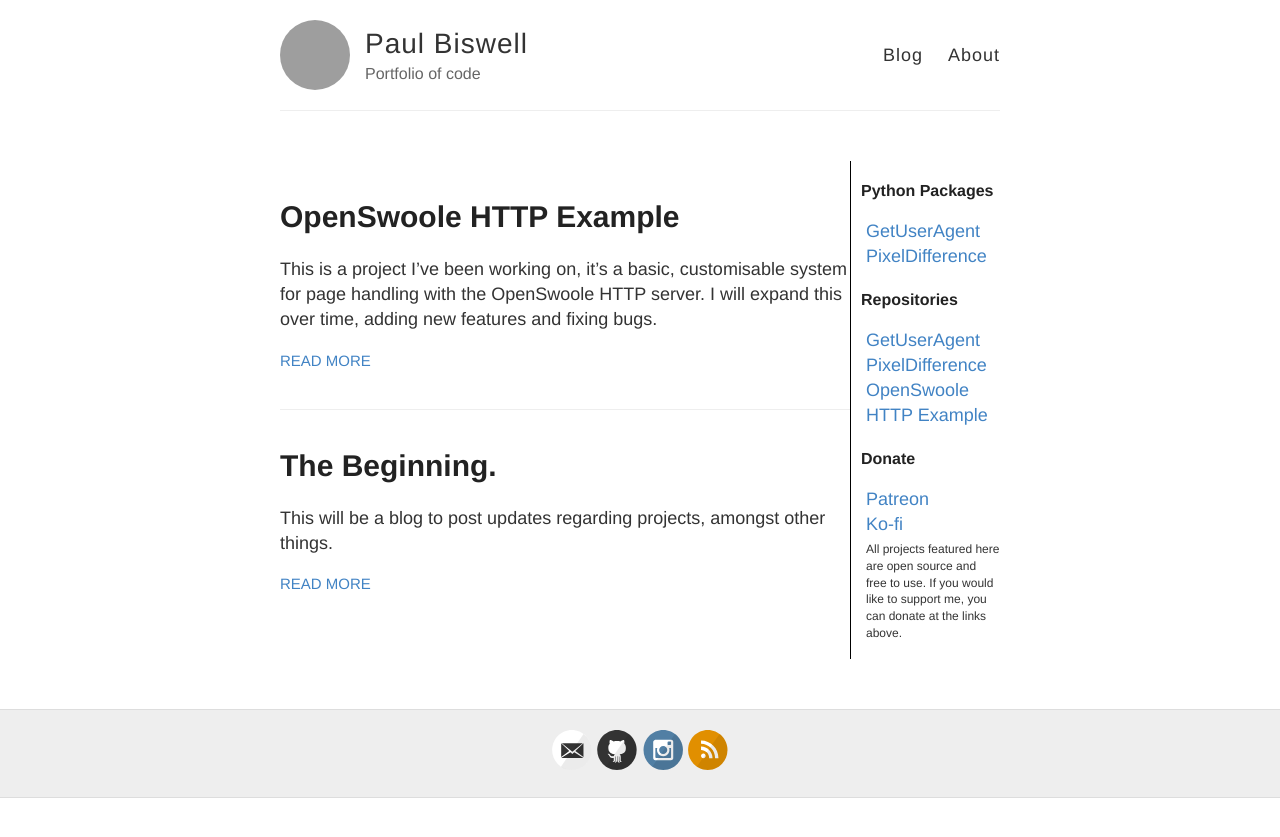
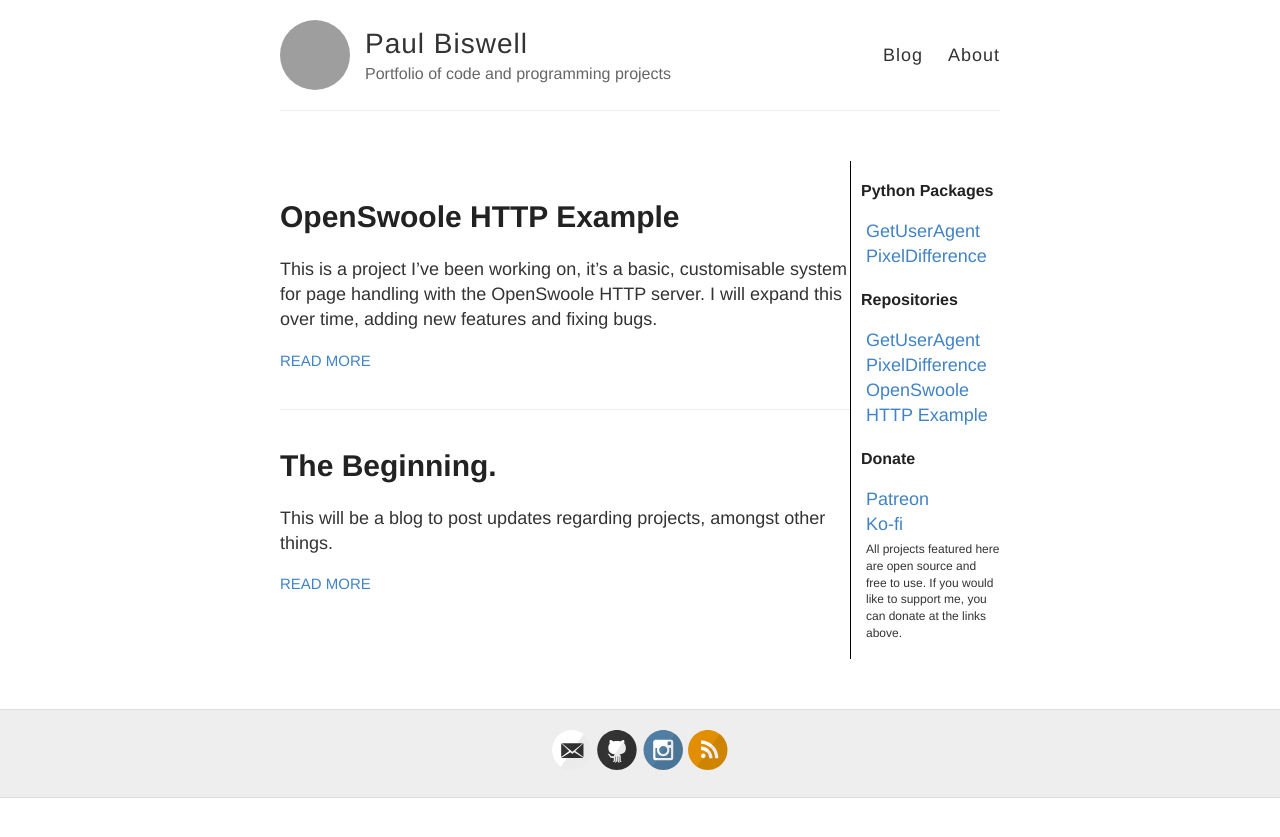
Before and after one commit to pbiswell/pbiswell.github.io, a Jekyll site: the page built from index.html, in a window 1280 px wide. Shown: the top 837 px of the page. Built offline with Jekyll 4.4.1, drawn with Linux system fonts in a browser that asks for light colours; grey boxes are pictures that could not be loaded.

Commit message:
Update _config.yml

```diff
--- a/_config.yml
+++ b/_config.yml
@@ -6,7 +6,7 @@
 name: Paul Biswell
 
 # Short bio or description (displayed in the header)
-description: Portfolio of code
+description: Portfolio of code and programming projects
 
 # URL of your avatar or profile pic (you could use your GitHub profile pic)
 avatar: https://avatars.githubusercontent.com/u/84151019?v=4
```
